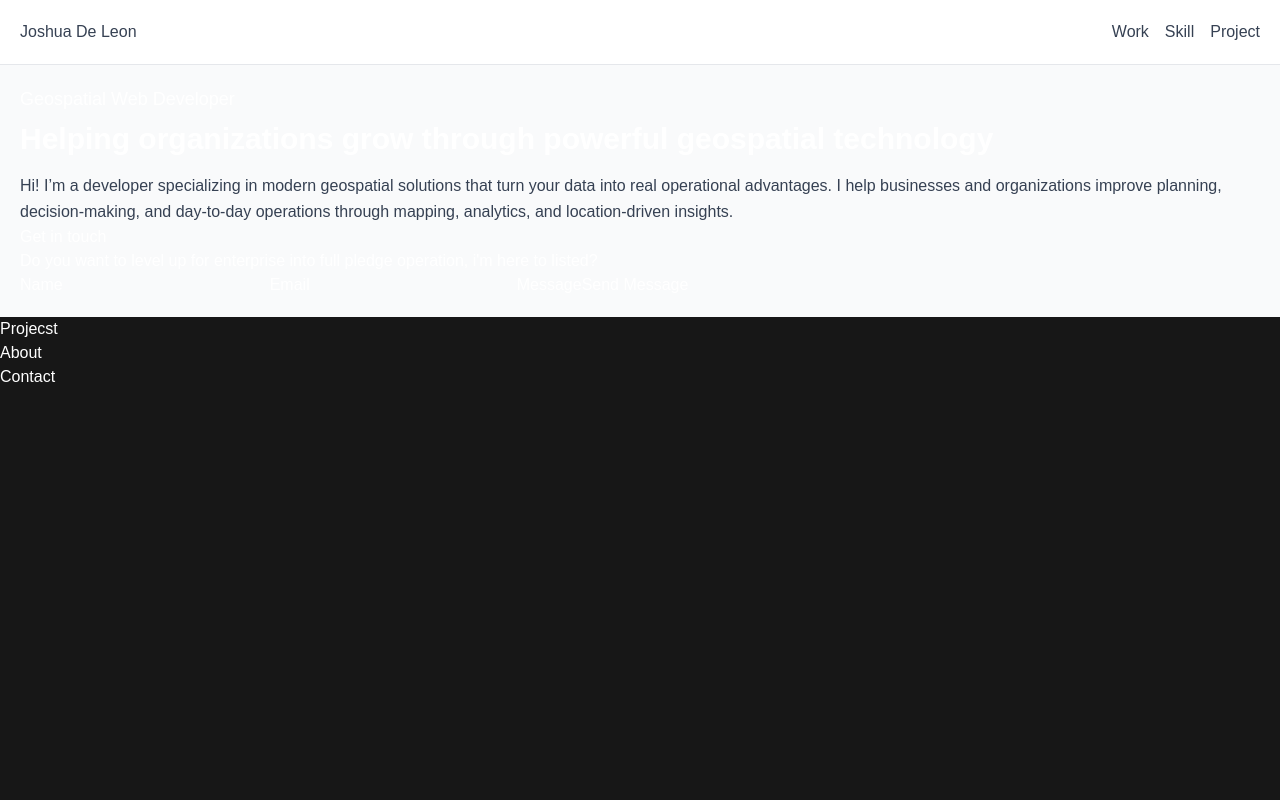
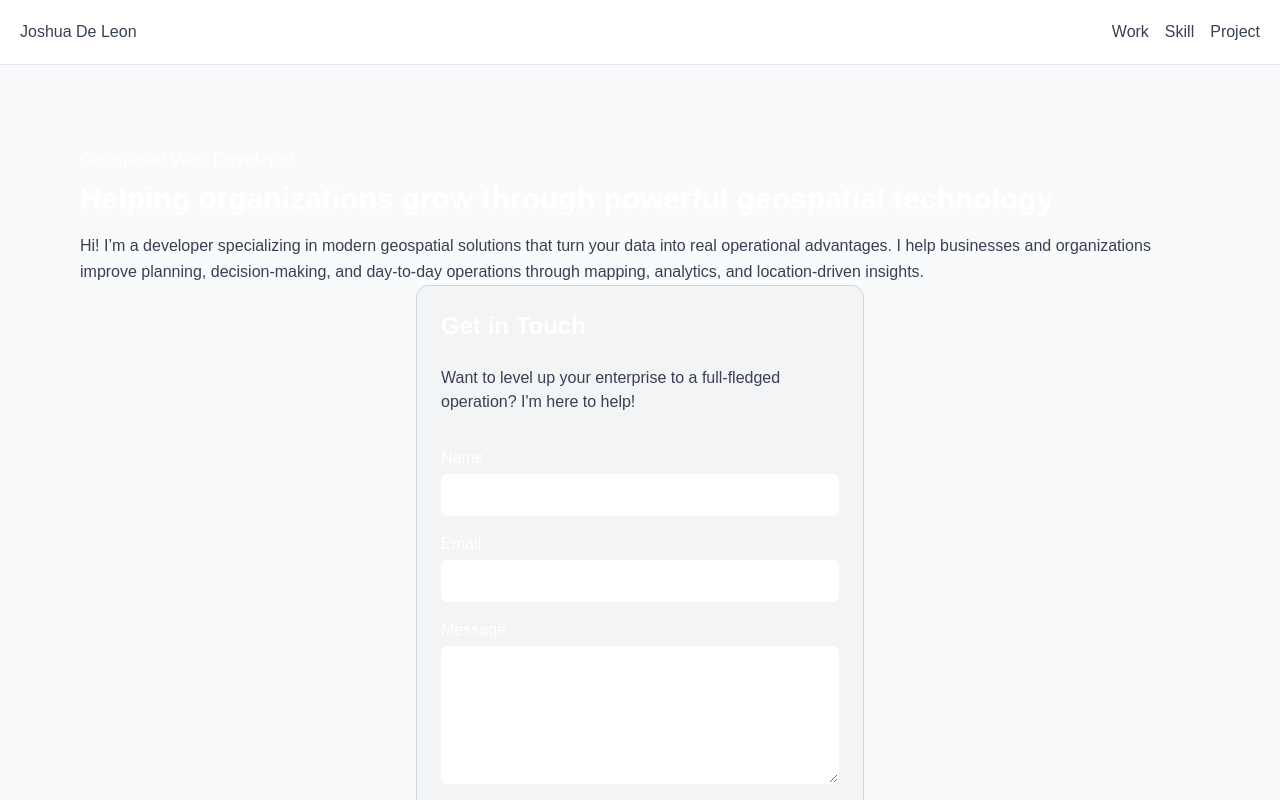
Before and after one commit to joshdels/supabase-next-ts-my-official-website, a Next.js app: page / in a window 1280 px wide. Shown: the top 800 px of the page. Built offline with nearby package versions, Linux system fonts and the light colour scheme.

Commit message:
feat: contacts done

```diff
--- a/package.json
+++ b/package.json
@@ -11,7 +11,7 @@
   "dependencies": {
     "@supabase/supabase-js": "^2.86.0",
     "autoprefixer": "^10.4.22",
-    "next": "16.0.6",
+    "next": "^16.0.7",
     "postcss": "^8.5.6",
     "react": "19.2.0",
     "react-dom": "19.2.0"
--- a/src/app/page.tsx
+++ b/src/app/page.tsx
@@ -7,7 +7,7 @@ export default function Home() {
     <>
     <div className="">
       <Navbar />
-      <div className="p-5 bg-gray-50">
+      <div className="p-20 bg-gray-50">
         <Hero />
         <Contact />
       </div>
--- a/src/components/Contact.tsx
+++ b/src/components/Contact.tsx
@@ -1,16 +1,55 @@
-export default function Contact () {
+export default function Contact() {
   return (
-    <>
-      <form action="">
-        <h1>Get in touch</h1>
-        <p>Do you want to level up for enterprise into full pledge operation, i'm here to  listed?</p>
-        <label>Name</label>
-        <input type="text" />
-        <label>Email</label>
-        <input type="text" />
-        <label>Message</label>
-        <button>Send Message</button>
+    <div className="border border-gray-300 rounded-xl p-6 bg-gray-100 max-w-md mx-auto">
+      <form className="flex flex-col gap-4">
+        <h1 className="text-2xl font-semibold mb-2">Get in Touch</h1>
+        <p className="text-gray-700 mb-4">
+          Want to level up your enterprise to a full-fledged operation? I'm here to help!
+        </p>
+
+        <div className="flex flex-col">
+          <label htmlFor="name" className="mb-1 font-medium">Name</label>
+          <input
+            id="name"
+            name="name"
+            type="text"
+            placeholder="Your Name"
+            className="p-2 border rounded-md bg-white focus:outline-none focus:ring-2 focus:ring-gray-300"
+            required
+          />
+        </div>
+
+        <div className="flex flex-col">
+          <label htmlFor="email" className="mb-1 font-medium">Email</label>
+          <input
+            id="email"
+            name="email"
+            type="email"
+            placeholder="Your Email"
+            className="p-2 border rounded-md bg-white focus:outline-none focus:ring-2 focus:ring-gray-300"
+            required
+          />
+        </div>
+
+        <div className="flex flex-col">
+          <label htmlFor="message" className="mb-1 font-medium">Message</label>
+          <textarea
+            id="message"
+            name="message"
+            rows={5}
+            placeholder="Your Message"
+            className="p-2 border rounded-md bg-white focus:outline-none focus:ring-2 focus:ring-gray-300"
+            required
+          ></textarea>
+        </div>
+
+        <button
+          type="submit"
+          className="bg-gray-400 rounded-md p-3 hover:bg-gray-500 text-white font-medium transition-colors"
+        >
+          Send Message
+        </button>
       </form>
-    </>
+    </div>
   )
 }
```
Also changed, not shown: 1 other file (tests, documents, lock files or other folders).
